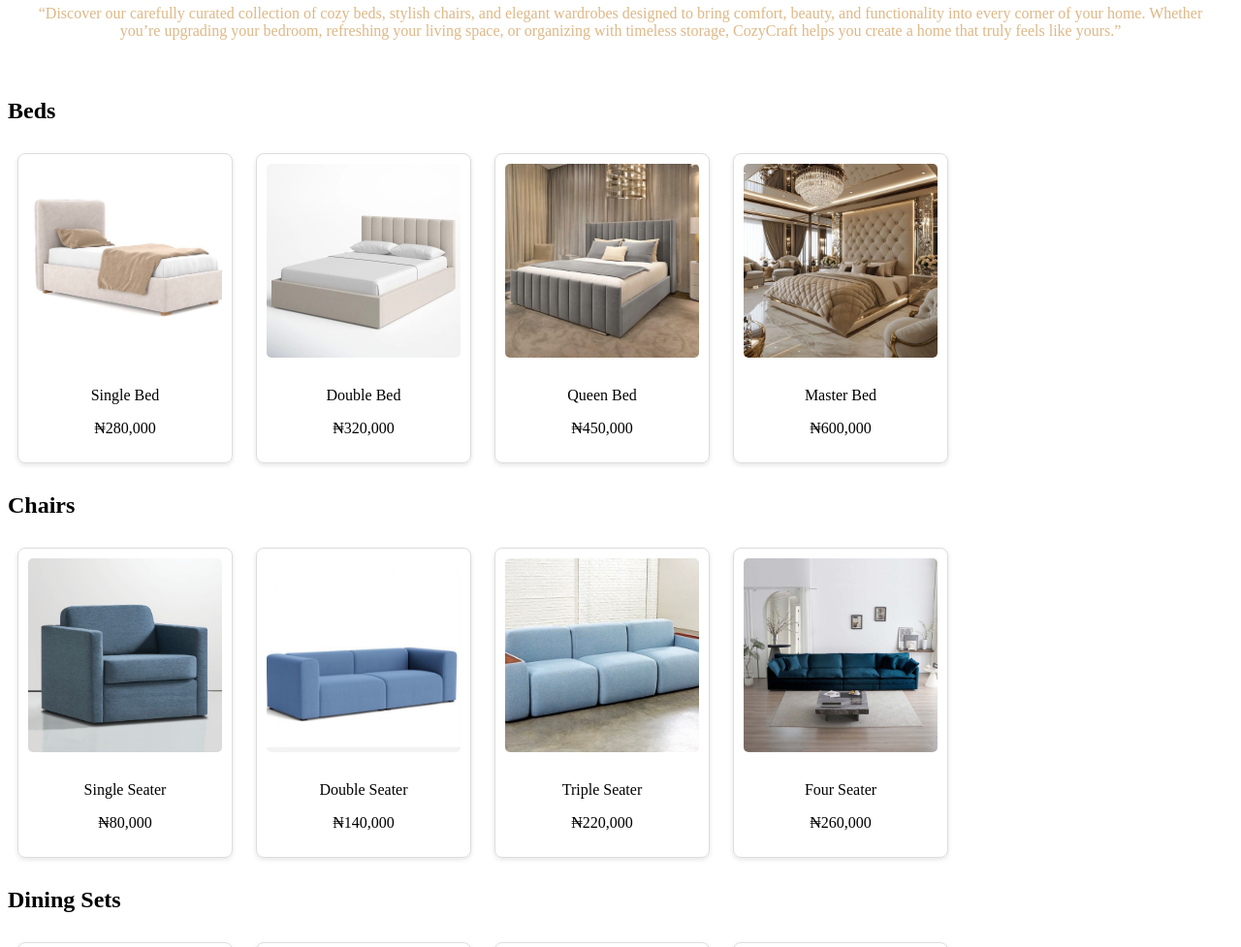
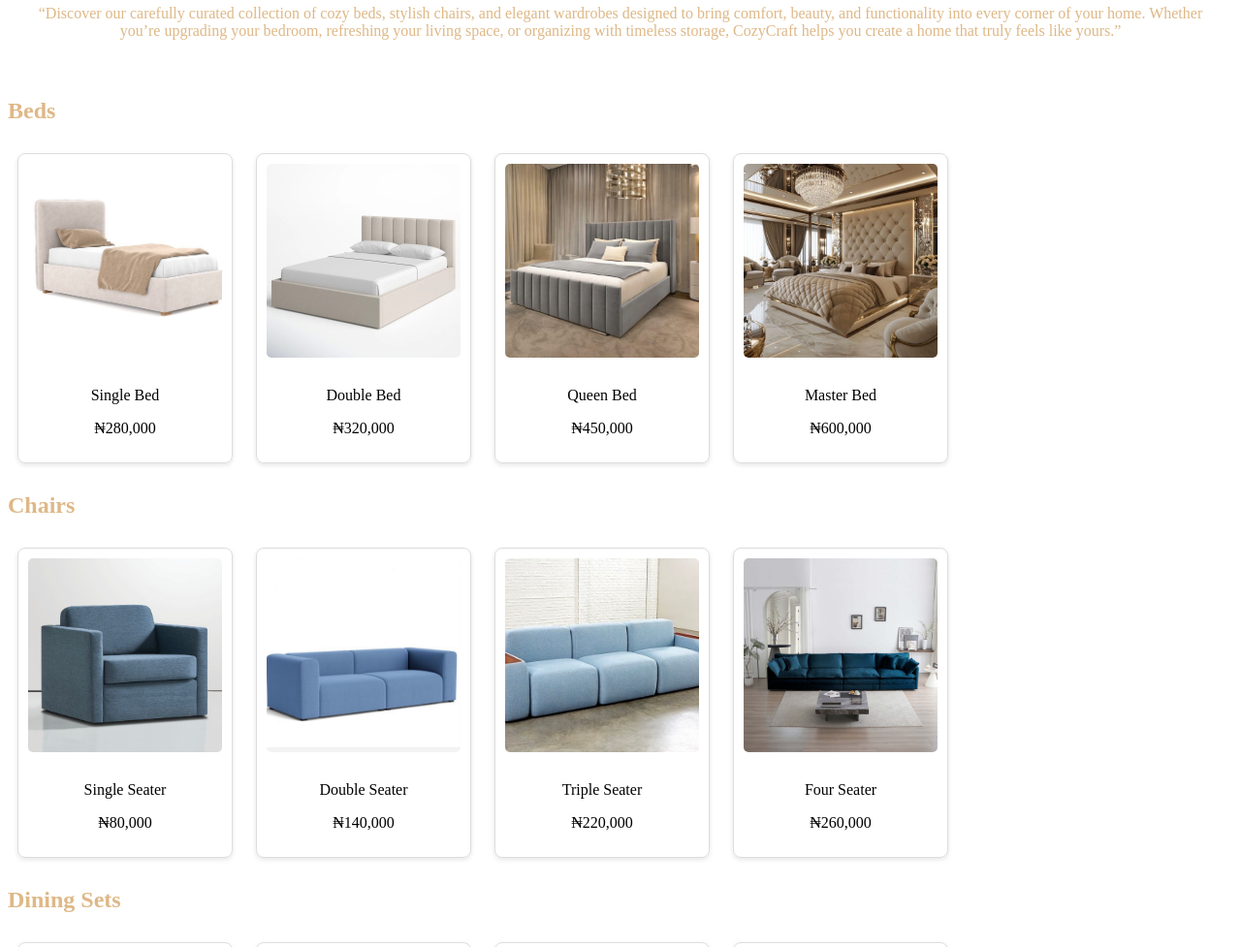
Before and after one commit to tope-ade/cozycraft, a website: page public/index.html in a window 1280 px wide. Shown: the part 250-1227 px from the top of the page at 97% size. Drawn offline with Linux system fonts and the light colour scheme.

Commit message:
product category design

```diff
--- a/frontend/index.html
+++ b/public/index.html
@@ -29,7 +29,7 @@
     <p>“Discover our carefully curated collection of cozy beds, stylish chairs, and elegant wardrobes designed to bring comfort, beauty, and functionality into every corner of your home. Whether you’re upgrading your bedroom, refreshing your living space, or organizing with timeless storage, CozyCraft helps you create a home that truly feels like yours.”</p>
   </div>
 
-  <h2>Beds</h2>
+  <h2 class="category">Beds</h2>
 
   <div class="product-card">
     <img src="/images/beds/singlebed.jpg" alt="Single Bed">
@@ -55,7 +55,7 @@
     <p>₦600,000</p>
   </div>
 
-  <h2>Chairs</h2>
+  <h2 class="category">Chairs</h2>
 
   <div class="product-card">
     <img src="/images/chairs/singleseater.jpg" alt="Single Seater">
@@ -83,7 +83,7 @@
 
 
 
-  <h2>Dining Sets</h2>
+  <h2 class="category">Dining Sets</h2>
 
   <div class ="product-card">
     <img src="/images/dining-set/twoseater.jpg" alt="Two Seater">
@@ -109,7 +109,7 @@
     <p>₦800,000</p>
   </div>
 
-  <h2>Wardropes</h2>
+  <h2 class="category">Wardropes</h2>
 
   <div class="product-card">
     <img src="/images/wardropes/singledoor.jpg" alt="Single Door">
@@ -135,7 +135,7 @@
     <p>₦180,000</p>
   </div>
 
-  <h2>Lighting</h2>
+  <h2 class="category">Lighting</h2>
 
   <div class="product-card">
     <img src="/images/lighting/spotlight.jpg" alt="Spot Light">
--- a/frontend/style.css
+++ b/public/style.css
@@ -20,6 +20,12 @@
   background-color: burlywood;
   font-weight: bold;
   float: right;
+}
+
+.category {
+  color: burlywood;
+  font-size:x-large;
+  font-family: 'Times New Roman';
 }
 
 
```
Also changed, not shown: public/login.html (renamed from frontend/login.html), public/signup.html (renamed from frontend/signup.html).
